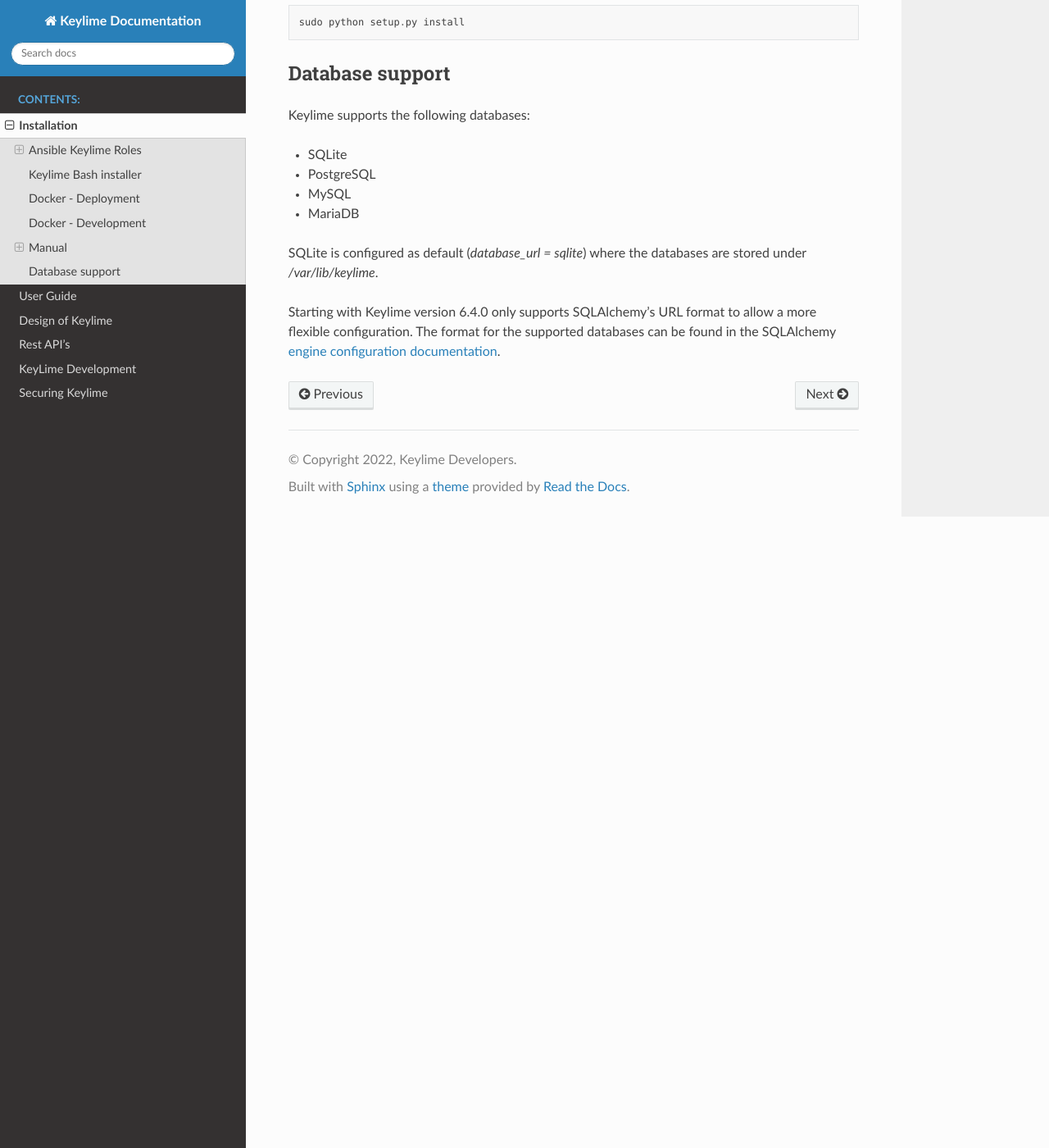
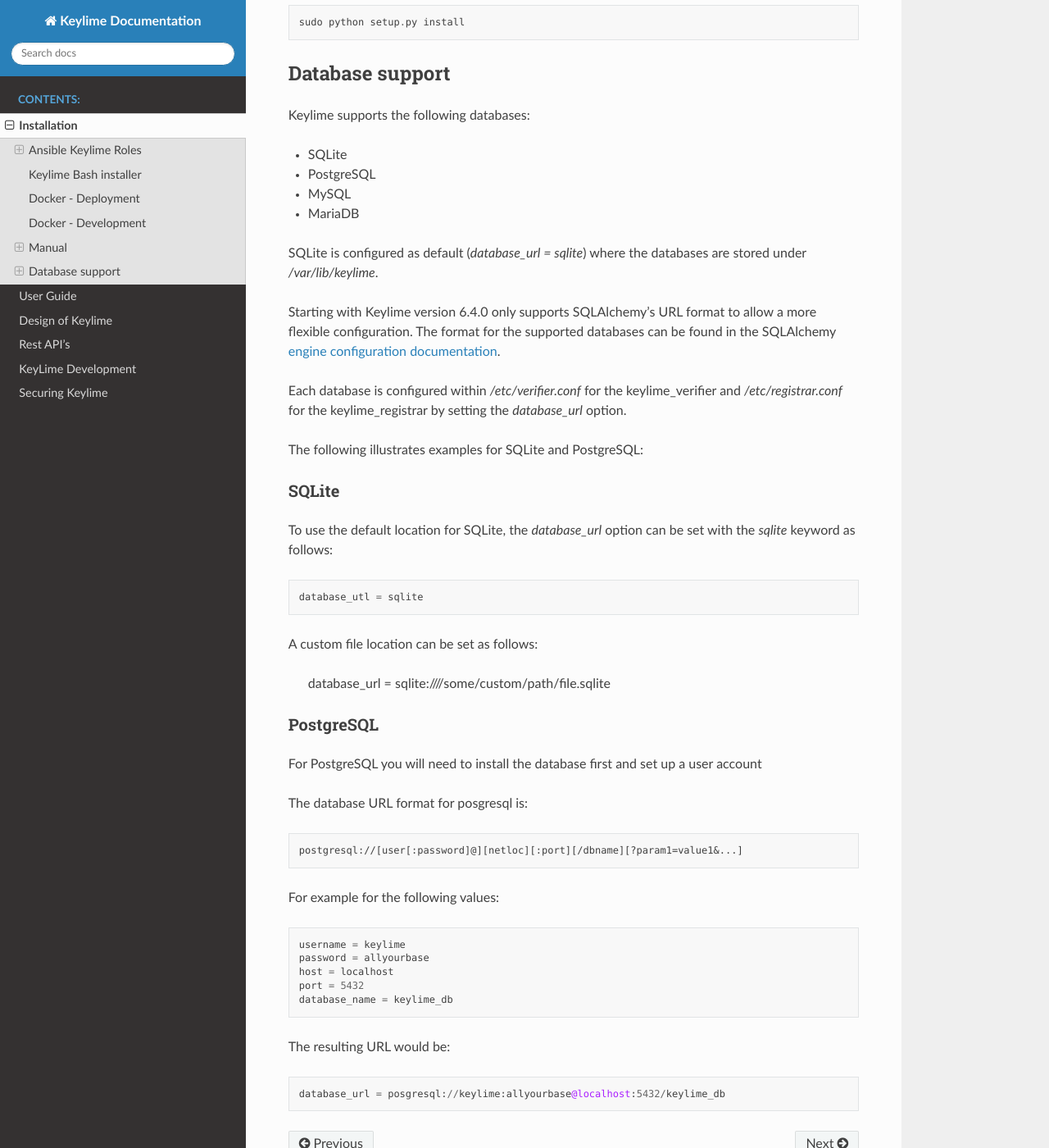
Before and after one commit to keylime/keylime, a Sphinx documentation site: the page built from docs/installation.rst, in a window 1280 px wide and 1400 px high, scrolled down 4464 px. Shown: the whole window at 82% size. Built offline with Sphinx 7.4.7 and the Read the Docs theme 2.0.0, drawn with Linux system fonts in a browser that asks for light colours.

```diff
--- a/docs/installation.rst
+++ b/docs/installation.rst
@@ -228,3 +228,43 @@
 Starting with Keylime version 6.4.0 only supports SQLAlchemy's URL format to allow a more flexible configuration.
 The format for the supported databases can be found in the SQLAlchemy
 `engine configuration documentation <https://docs.sqlalchemy.org/en/14/core/engines.html#database-urls>`_.
+
+Each database is configured within `/etc/verifier.conf` for the keylime_verifier
+and `/etc/registrar.conf` for the keylime_registrar by setting the `database_url`
+option.
+
+The following illustrates examples for SQLite and PostgreSQL::
+
+SQLite
+~~~~~~
+
+To use the default location for SQLite, the `database_url` option can be set
+with the `sqlite` keyword as follows::
+
+    database_utl = sqlite
+
+A custom file location can be set as follows:
+
+    database_url = sqlite:////some/custom/path/file.sqlite
+
+PostgreSQL
+~~~~~~~~~~
+
+For PostgreSQL you will need to install the database first and set up a user
+account
+
+The database URL format for posgresql is::
+
+    postgresql://[user[:password]@][netloc][:port][/dbname][?param1=value1&...]
+
+For example for the following values::
+
+    username = keylime
+    password = allyourbase
+    host = localhost
+    port = 5432
+    database_name = keylime_db
+
+The resulting URL would be::
+
+    database_url = posgresql://keylime:allyourbase@localhost:5432/keylime_db
```
